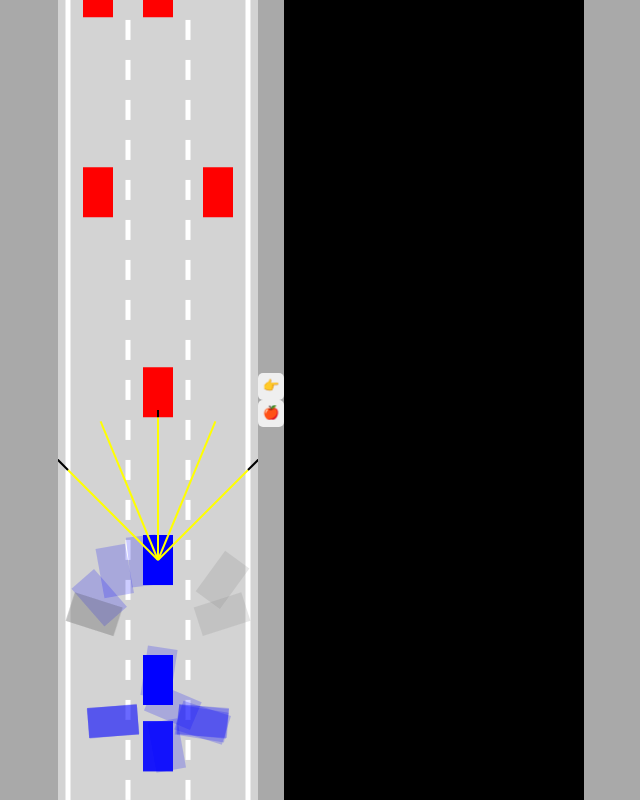
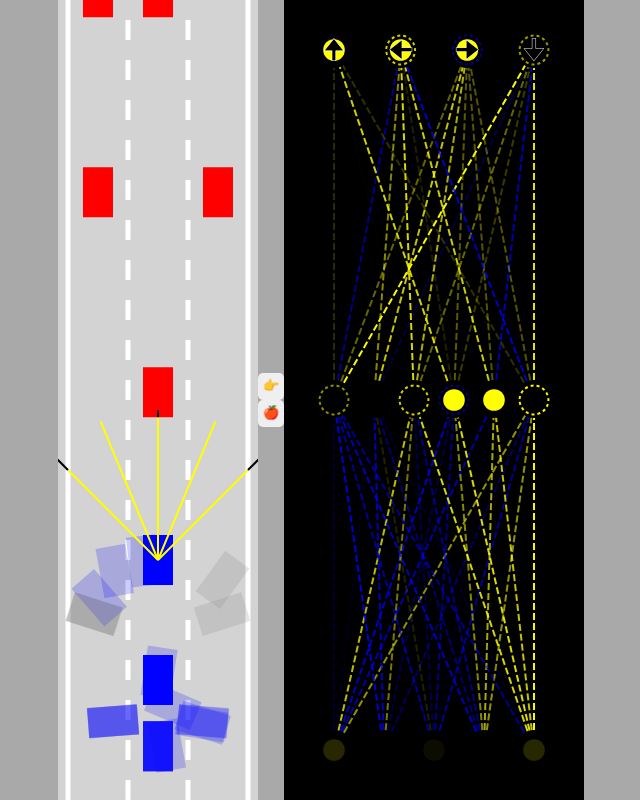
Before and after one commit to madzyy/self-driving-car-js, a plain HTML site: page index.html in a window 1280 px wide. Shown: the whole page, without its empty margins (319-959 px from the left). Drawn offline with Linux system fonts and the light colour scheme; animation ran at ten frames a second.

Commit message:
finalized neural network visualizer

```diff
--- a/index.html
+++ b/index.html
@@ -11,6 +11,7 @@
             <button onclick="discard()">🍎</button>
         </div>
         <canvas id="networkCanvas"></canvas>
+        <script src="visualizer.js"></script>
         <script src="network.js"></script>
         <script src="sensor.js"></script>
         <script src="utils.js"></script>
--- a/main.js
+++ b/main.js
@@ -62,7 +62,7 @@ function generateCars(N) {
     return cars;
 }
 
-function animate(){
+function animate(time){
     for(let i=0; i<traffic.length;i++){
         traffic[i].update(road.borders, []);
     }
@@ -97,6 +97,7 @@ function animate(){
 
     carCtx.restore();
 
-    // Visualizer.drawNetwork(networkCtx, cars[0].brain);
+    networkCtx.lineDashOffset =-time/50;
+    Visualizer.drawNetwork(networkCtx, bestCar.brain);
     requestAnimationFrame(animate);
 }
--- a/utils.js
+++ b/utils.js
@@ -37,3 +37,11 @@ function polysIntersect(poly1, poly2){
     }
     return false;
 }
+
+function getRGBA(value){
+    const alpha=Math.abs(value);
+    const R=value<0?0:255;
+    const G=R;
+    const B=value>0?0:255;
+    return "rgba("+R+","+G+","+B+","+alpha+")";
+}
--- /dev/null
+++ b/visualizer.js
@@ -0,0 +1,110 @@
+class Visualizer{
+    static drawNetwork(ctx,network){
+        const margin=50;
+        const left=margin;
+        const top=margin;
+        const width=ctx.canvas.width-margin*2;
+        const height=ctx.canvas.height-margin*2;
+
+        const levelHeight=height/network.levels.length;
+
+        for(let i=network.levels.length-1;i>=0;i--){
+            const levelTop=top+
+                lerp(
+                    height-levelHeight,
+                    0,
+                    network.levels.length==1
+                        ?0.5
+                        :i/(network.levels.length-1)
+                );
+
+            ctx.setLineDash([7,3]);
+            Visualizer.drawLevel(ctx,network.levels[i],
+                left,levelTop,
+                width,levelHeight,
+                i==network.levels.length-1
+                    ?['🠉','🠈','🠊','🠋']
+                    :[]
+            );
+        }
+    }
+
+    static drawLevel(ctx,level,left,top,width,height,outputLabels){
+        const right=left+width;
+        const bottom=top+height;
+
+        const {inputs,outputs,weights,biases}=level;
+
+        for(let i=0;i<inputs.length;i++){
+            for(let j=0;j<outputs.length;j++){
+                ctx.beginPath();
+                ctx.moveTo(
+                    Visualizer.#getNodeX(inputs,i,left,right),
+                    bottom
+                );
+                ctx.lineTo(
+                    Visualizer.#getNodeX(outputs,j,left,right),
+                    top
+                );
+                ctx.lineWidth=2;
+                ctx.strokeStyle=getRGBA(weights[i][j]);
+                ctx.stroke();
+            }
+        }
+
+        const nodeRadius=18;
+        for(let i=0;i<inputs.length;i++){
+            const x=Visualizer.#getNodeX(inputs,i,left,right);
+            ctx.beginPath();
+            ctx.arc(x,bottom,nodeRadius,0,Math.PI*2);
+            ctx.fillStyle="black";
+            ctx.fill();
+            ctx.beginPath();
+            ctx.arc(x,bottom,nodeRadius*0.6,0,Math.PI*2);
+            ctx.fillStyle=getRGBA(inputs[i]);
+            ctx.fill();
+        }
+
+        for(let i=0;i<outputs.length;i++){
+            const x=Visualizer.#getNodeX(outputs,i,left,right);
+            ctx.beginPath();
+            ctx.arc(x,top,nodeRadius,0,Math.PI*2);
+            ctx.fillStyle="black";
+            ctx.fill();
+            ctx.beginPath();
+            ctx.arc(x,top,nodeRadius*0.6,0,Math.PI*2);
+            ctx.fillStyle=getRGBA(outputs[i]);
+            ctx.fill();
+
+            ctx.beginPath();
+            ctx.lineWidth=2;
+            ctx.arc(x,top,nodeRadius*0.8,0,Math.PI*2);
+            ctx.strokeStyle=getRGBA(biases[i]);
+            ctx.setLineDash([3,3]);
+            ctx.stroke();
+            ctx.setLineDash([]);
+
+            if(outputLabels[i]){
+                ctx.beginPath();
+                ctx.textAlign="center";
+                ctx.textBaseline="middle";
+                ctx.fillStyle="black";
+                ctx.strokeStyle="white";
+                ctx.font=(nodeRadius*1.5)+"px Arial";
+                ctx.fillText(outputLabels[i],x,top+nodeRadius*0.1);
+                ctx.lineWidth=0.5;
+                ctx.strokeText(outputLabels[i],x,top+nodeRadius*0.1);
+            }
+        }
+    }
+
+    static #getNodeX(nodes,index,left,right){
+        return lerp(
+            left,
+            right,
+            nodes.length==1
+                ?0.5
+                :index/(nodes.length-1)
+        );
+    }
+}
```
